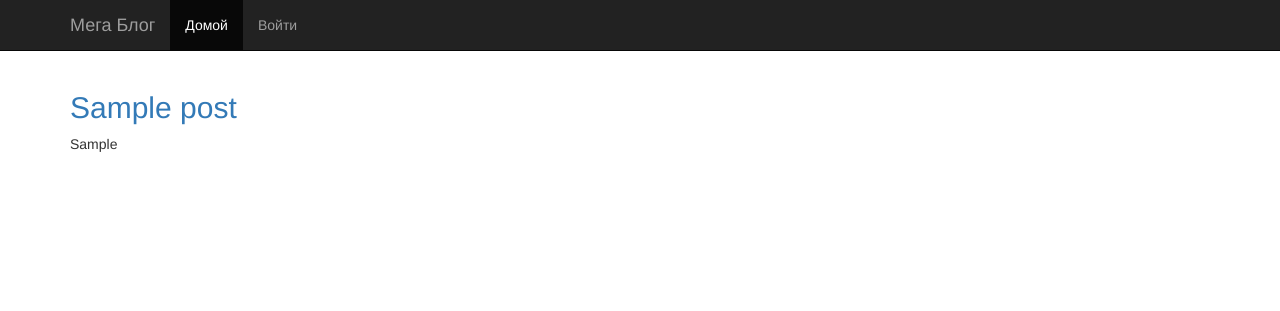
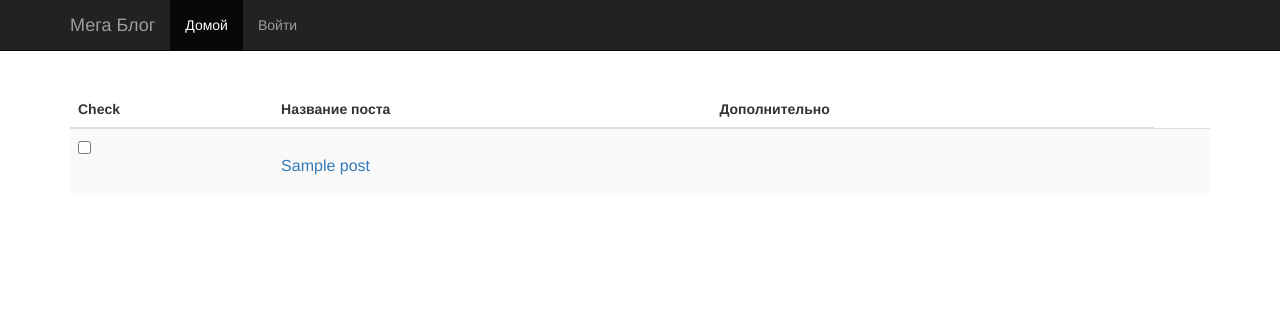
Before and after one commit to slayzz/blog, a PHP site: page / in a window 1280 px wide. Shown: the top 311 px of the page. Run offline with PHP 8.4, Linux system fonts and the light colour scheme; tables that the repository leaves empty or names only in its code hold one stand-in row (values such as "Sample post").

Commit message:
Изменения которые ты жаждал, Андрей!

```diff
--- a/app/ctrlIndex.php
+++ b/app/ctrlIndex.php
@@ -2,6 +2,7 @@
 
 class ctrlIndex extends ctrl
 {
+    public $var = 0;
 
     function index()
     {
@@ -50,17 +51,21 @@ class ctrlIndex extends ctrl
         if (!$this->user)
             return header("Location: /");
 
-        $this->db->query('DELETE FROM post WHERE id = ?', $id);
-        header("Location: /");
+        foreach ($_POST['check'] as $key=> $value){
+            $this->db->query('DELETE FROM post WHERE id = ?', $value);
+        }
+
+        header('Location: /');
+
     }
 
-    function edit($id) {
+    function edit($id)
+    {
         if (!$this->user) return header('Location: /');
         if (!empty($_POST)) {
 
             $this->db->query("UPDATE post SET title = ?, post = ? WHERE id = ?",
-                htmlspecialchars($_POST['title']),$_POST['post'], $id);
-            echo "dsads";
+                htmlspecialchars($_POST['title']), $_POST['post'], $id);
             header('Location: /');
         }
 
@@ -70,7 +75,8 @@ class ctrlIndex extends ctrl
         $this->out('add.php');
     }
 
-    function post($id) {
+    function post($id)
+    {
 
         $this->post =
             $this->db->query("SELECT * FROM post WHERE id = ?", $id)->assoc();
@@ -79,22 +85,25 @@ class ctrlIndex extends ctrl
         $this->out('post.php');
     }
 
-    function addComment($postid) {
+    function addComment($postid)
+    {
         $this->db->query("INSERT INTO comment(postid, name,post)
           VALUES(?,?,?)", $postid, htmlspecialchars($_POST['name']),
-          htmlspecialchars($_POST['post']));
+            htmlspecialchars($_POST['post']));
         setcookie('name', $_POST['name'], time() + 86400 * 30, '/');
-        header('Location: /?post/'. intval($postid));
+        header('Location: /?post/' . intval($postid));
     }
 
-    function delComment($commentid, $postid) {
+    function delComment($commentid, $postid)
+    {
         if (!$this->user) return header('Location: /');
 
         $this->db->query('DELETE FROM comment WHERE id = ?', $commentid);
-        header('Location :/?post/'.intval($postid));
+        header('Location :/?post/' . intval($postid));
     }
 
-    function logoff() {
+    function logoff()
+    {
         setcookie('uid', '', 0, '/');
         setcookie('key', '', 0, '/');
         return header('Location: /');
--- a/css/style.css
+++ b/css/style.css
@@ -32,6 +32,10 @@
 }
 
 .for_java {
-    font-size: 30px;
+    font-size: 16px;
     cursor: pointer;
 }
+
+.tr_table {
+
+}
--- a/index.php
+++ b/index.php
@@ -2,7 +2,11 @@
 include "lib/db.php";
 include "lib/base.php";
 
+/*define('ROOT', dirname(__FILE__));*/
+
+
 
 $new = new app(substr($_SERVER['REQUEST_URI'], 2));
 
+
 ?>
--- a/js/javascript.js
+++ b/js/javascript.js
@@ -95,9 +95,32 @@ $(document).ready(function () {
         console.log(objectWithResult.c[i]);
         objectWithResult.c[i].animate({'marginLeft': '10'})
     }
-
-
+    var stroka = "денис        .          молодец"
+    var stroka2 = stroka.split('.');
+    alert(stroka2);
 })
 ;
 
 */
+$(document).ready(function () {
+    $(':checkbox').on('change', function () {
+        var form = $(this).closest('form');
+        sendData = [];
+
+        $(':checkbox',form).map(function(index,element){
+            if($(element).prop('checked')){
+                sendData[$(element).attr('name')] = $(element).val();
+            }
+        })
+        console.log(sendData);
+        $.ajax({
+            url :'/index.php',
+            type: 'POST',
+            data : sendData
+        });
+    });
+
+});
+
+var mew = window.location.href;
+console.log(mew.substr(14));
--- a/lib/base.php
+++ b/lib/base.php
@@ -103,4 +103,5 @@ class app
 
 }
 
+
 ?>
--- a/tpl/add.php
+++ b/tpl/add.php
@@ -11,7 +11,7 @@
     </div>
   </div>
 	<label for="text">Текст</label>
-	<textarea name="post"class="form-control" rows="3"
+	<textarea name="post" class="form-control" rows="3"
 	style="height: 300px;"><?php echo $this->post['post'] ?></textarea>
 	<button name="submiitus" type="submit" class="btn btn-primary">Добавить</button>
 </form>
--- a/tpl/main.php
+++ b/tpl/main.php
@@ -10,7 +10,6 @@ header('Content-type: text/html; charset=utf-8');
     <!-- The above 3 meta tags *must* come first in the head; any other head content must come *after* these tags -->
     <meta name="description" content="">
     <meta name="author" content="">
-    <link rel="icon" href="../../favicon.ico">
 
     <title><?php @$this->title ?></title>
 
--- a/tpl/post.php
+++ b/tpl/post.php
@@ -41,6 +41,7 @@
         </div>
 
     <?php } ?>
+    <?php if (!$this->user){?>
     <h4>Добавить комментарий: </h4>
 
     <form method="POST" action="/?addComment/<?php echo $this->post['id'] ?>" class="form-inline well">
@@ -50,4 +51,5 @@
         <label for="post">Коммент: </label><input type="text" name="post">
         <button type="submit" class="btn btn-primary">Добавить</button>
     </form>
+    <?php }?>
 </div>
--- a/tpl/posts.php
+++ b/tpl/posts.php
@@ -1,20 +1,53 @@
-<?php
-foreach ($this->posts as $key => $value) {?>
-  <h1 class="for_java" xmlns="http://www.w3.org/1999/html">
-    <a href="/?post/<?php echo $value['id']?>"><?=$value['title'];?></a> </h1>
-	<div class="post"><?php echo $value['post']; ?> </div>
-  <div>
-    <?php if ($this->user) {?>
-    <span class = "my-button">
-      <a class="btn btn-info"
-         href="/?edit/<?php echo $value['id'] ?>">Редактировать</a>
+<form action="/?del" method="post">
+    <table class="table table-striped">
+        <thead>
+        <tr>
+            <th>
+                Check
+            </th>
+            <th>
+                Название поста
+            </th>
+            <th>
+                Дополнительно
+            </th>
+        </tr>
+        </thead>
+
+        <tbody>
+        <?php
+        foreach ($this->posts as $key => $value) { ?>
+            <tr>
+
+                <td class="first_column"><input type="checkbox" name="check[]" value="<?php echo $value['id'] ?>"></td>
+                <td>
+                    <h1 class="for_java" xmlns="http://www.w3.org/1999/html">
+                        <a href="/?post/<?php echo $value['id'] ?>"><?= $value['title']; ?></a></h1>
+                </td>
+                <td>
+                    <?php if ($this->user) { ?>
+                        <a class="btn btn-info" href="/?edit/<?php echo $value['id'] ?>">Редактировать</a>
+                    <?php } ?>
+                </td>
+                <td></td>
+            </tr>
+        <?php } ?>
+        </tbody>
+    </table>
+    <?php if ($this->user) { ?>
+        <input class="btn btn-danger" type="submit" name="sumb" value="Удалить">
+
+    <?php } ?>
+</form>
+
+
+<!--
+<span class="my-button">
+
       <a class="btn btn-danger"
-        href="/?del/<?php echo ($value['id']) ?>"
-        onclick="return confirm('Точно удалить?')"
-        style="color: white;">
-      Удалить
+         href="/?del/<?php /*echo($value['id']) */ ?>"
+         onclick="return confirm('Точно удалить?')"
+         style="color: white;">
+          Удалить
       </a>
-    </span>
-    <?php }?>
-  </div>
-<?php }?>
+    </span>-->
```
Also changed, not shown: 2 other files.
